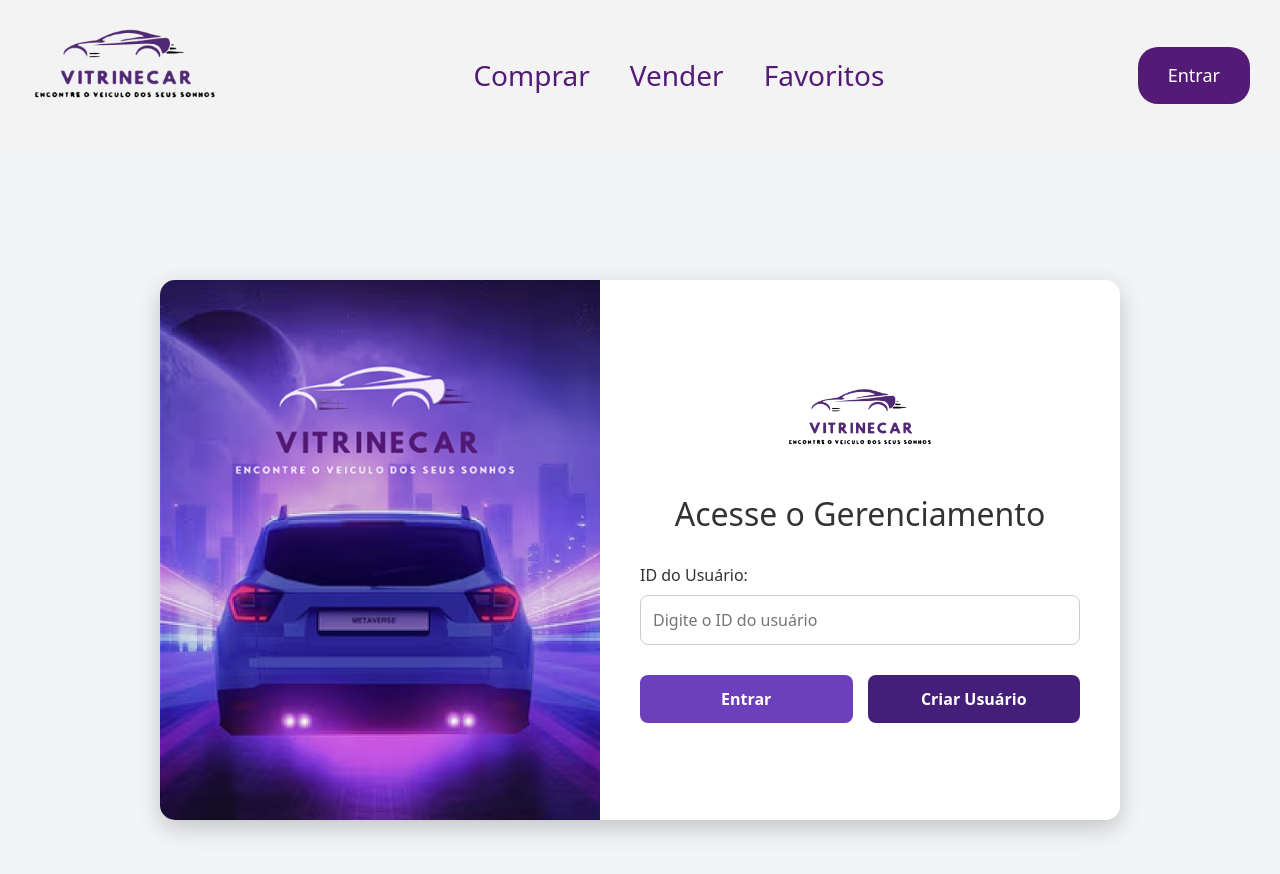
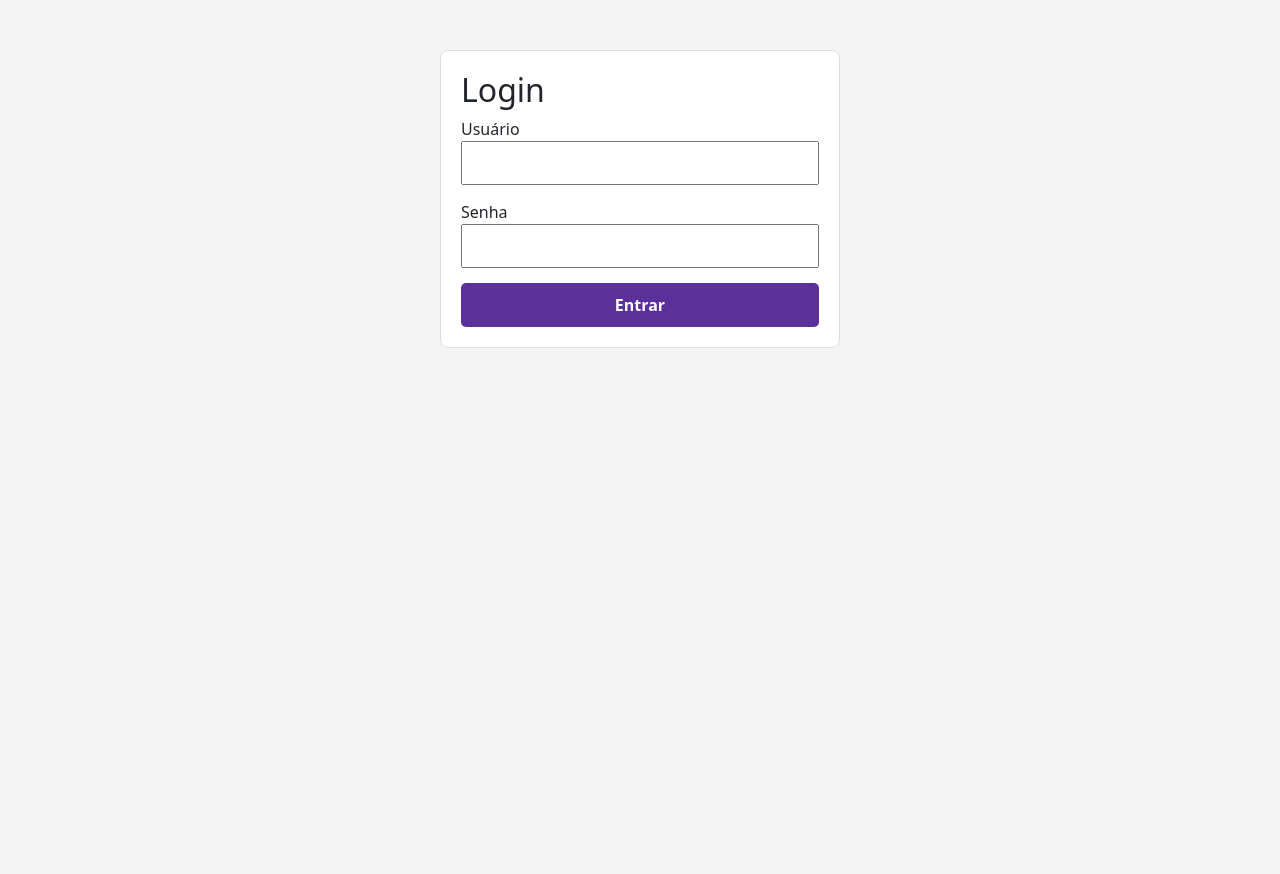
Before and after one commit to nielsonj13/VitrineCar-Front, a Vue app: page /login in a window 1280 px wide. Shown: the top 874 px of the page. After the commit the page ends 800 px from the top, so only its background shows below. Built offline with nearby package versions, Linux system fonts and the light colour scheme.

Commit message:
Implementação do spring security

```diff
--- a/src/Services/http.js
+++ b/src/Services/http.js
@@ -16,4 +16,18 @@
   },
 });
 
+// Interceptor para adicionar o header Authorization em todas as requisições
+const addAuthInterceptor = (apiInstance) => {
+  apiInstance.interceptors.request.use(config => {
+    const token = sessionStorage.getItem("authToken");
+    if (token) {
+      config.headers.Authorization = `Basic ${token}`;
+    }
+    return config;
+  });
+};
+
+addAuthInterceptor(usuarioApi);
+addAuthInterceptor(anuncioApi);
+
 export { usuarioApi, anuncioApi };
--- a/src/router/index.js
+++ b/src/router/index.js
@@ -31,6 +31,7 @@
       path: '/anuncios',
       name: 'TelaAnuncios',
       component: TelaAnuncios,
+      meta: { requiresAuth: true },
     },
     {
       path: '/criaranuncio',
--- a/src/views/TelaLogin.vue
+++ b/src/views/TelaLogin.vue
@@ -1,192 +1,89 @@
 <template>
-  <div>
-    <Navbar />
-    <div class="login-wrapper">
-      <div class="login-box">
-        <div class="login-image">
-          <img src="/logos/imagem_login.png" alt="VitrineCar" />
-        </div>
-
-        <div class="login-form">
-          <img src="/logos/logo_vitrinecar.png" alt="Logo" class="logo" />
-          <h2>Acesse o Gerenciamento</h2>
-
-          <div class="form-group">
-            <label for="usuarioId">ID do Usuário:</label>
-            <input
-              v-model="usuarioId"
-              type="number"
-              id="usuarioId"
-              placeholder="Digite o ID do usuário"
-              required
-            />
-          </div>
-
-          <div class="form-actions">
-            <button @click="buscarUsuario" class="btn-action buscar">Entrar</button>
-            <button @click="redirecionarParaCriar" class="btn-action criar">Criar Usuário</button>
-          </div>
-
-          <div v-if="usuarioBuscado">
-            <h3>Usuário Encontrado:</h3>
-            <p><strong>Nome:</strong> {{ usuarioBuscado.nome }}</p>
-            <p><strong>Email:</strong> {{ usuarioBuscado.email }}</p>
-          </div>
-        </div>
+  <div class="login-container">
+    <h2>Login</h2>
+    <form @submit.prevent="fazerLogin">
+      <div>
+        <label>Usuário</label>
+        <input v-model="username" type="text" required />
       </div>
-    </div>
+      <div>
+        <label>Senha</label>
+        <input v-model="password" type="password" required />
+      </div>
+      <button type="submit">Entrar</button>
+    </form>
+    <p v-if="erro" class="error">{{ erro }}</p>
   </div>
 </template>
 
 <script>
-import Navbar from "../components/NavBar.vue";
-import { usuarioApi } from "../Services/http.js"; // API configurada para usuários
-
 export default {
-  name: "TelaLogin", // Alterado o nome para representar melhor a tela de login
-  components: {
-    Navbar,
-  },
   data() {
     return {
-      usuarioId: "", // Armazena o ID do usuário inserido no login
-      usuarioBuscado: null, // Armazena os dados do usuário encontrado
+      username: "",
+      password: "",
+      erro: null,
     };
   },
   methods: {
-    async buscarUsuario() {
-      // Verifica se o ID do usuário foi preenchido
-      if (!this.usuarioId) {
-        alert("Digite o ID do usuário para entrar.");
-        return;
+    async fazerLogin() {
+      this.erro = null;
+      try {
+        // Codifica em base64 usuário:senha
+        const token = btoa(`${this.username}:${this.password}`);
+
+        // Testa autenticação fazendo uma requisição ao backend
+        const res = await fetch("http://localhost:8080/anuncios", {
+          headers: {
+            Authorization: `Basic ${token}`,
+          },
+        });
+
+        if (!res.ok) {
+          throw new Error("Usuário ou senha inválidos");
+        }
+
+        // Salva token na sessão (ou localStorage) para usar em outras requisições
+        sessionStorage.setItem("authToken", token);
+
+        // Redireciona para a página inicial ou dashboard
+        this.$router.push({ name: "TelaPrincipal" });
+
+      } catch (err) {
+        this.erro = err.message;
       }
-
-      try {
-        // Faz a requisição para a API para buscar o usuário
-        const response = await usuarioApi.get(`/usuarios/${this.usuarioId}`); // Corrigimos o endpoint para /usuarios/{id}
-
-        if (response.data) {
-          this.usuarioBuscado = response.data; // Armazena os dados do usuário encontrado
-          alert("Login bem-sucedido!"); // Exibe mensagem de sucesso
-          // Redireciona o usuário para a página principal após o login bem-sucedido
-          this.$router.push({ name: "TelaDashboard" }); // Troque para o nome correto da sua tela
-        } else {
-          alert("Usuário não encontrado.");
-          this.usuarioBuscado = null; // Reseta os dados do usuário encontrado
-        }
-      } catch (error) {
-        console.error("Erro ao buscar usuário:", error);
-        alert("Usuário não encontrado."); // Exibe mensagem de erro
-        this.usuarioBuscado = null; // Reseta os dados do usuário encontrado
-      }
-    },
-
-    redirecionarParaCriar() {
-      // Redireciona para a página de criação de usuário
-      this.$router.push({
-        name: "TelaCriarUsuario", // Certifique-se de que o nome da rota está correto
-      });
     },
   },
 };
 </script>
 
 <style scoped>
-.login-wrapper {
-  display: flex;
-  justify-content: center;
-  align-items: center;
-  min-height: 100vh;
-  background-color: #f3f4f6;
+.login-container {
+  max-width: 400px;
+  margin: 50px auto;
+  padding: 20px;
+  border: 1px solid #ddd;
+  border-radius: 8px;
+  background: white;
 }
-
-.login-box {
-  display: flex;
-  width: 90%;
-  max-width: 960px;
-  background: white;
-  border-radius: 15px;
-  box-shadow: 0 8px 24px rgba(0, 0, 0, 0.2);
-  overflow: hidden;
-}
-
-.login-image {
-  flex: 1;
-  background-color: #5b3199;
-}
-
-.login-image img {
-  width: 100%;
-  height: 100%;
-  object-fit: cover;
-}
-
-.login-form {
-  flex: 1;
-  padding: 40px;
-  display: flex;
-  flex-direction: column;
-  justify-content: center;
-  background-color: #fff;
-}
-
-.logo {
-  width: 150px;
-  margin: 0 auto 20px;
-}
-
-h2 {
-  text-align: center;
-  margin-bottom: 30px;
-  color: #333;
-}
-
-.form-group {
-  margin-bottom: 20px;
-}
-
-label {
-  display: block;
-  margin-bottom: 8px;
-  color: #333;
-  font-weight: 500;
-}
-
 input {
   width: 100%;
-  padding: 12px;
-  border: 1px solid #ccc;
-  border-radius: 8px;
+  margin-bottom: 15px;
+  padding: 8px;
   font-size: 16px;
 }
-
-.form-actions {
-  display: flex;
-  justify-content: space-between;
-  gap: 15px;
+button {
+  padding: 10px;
+  width: 100%;
+  background-color: #5b3199;
+  color: white;
+  font-weight: bold;
+  border: none;
+  border-radius: 5px;
+  cursor: pointer;
+}
+.error {
+  color: red;
   margin-top: 10px;
 }
-
-.btn-action {
-  flex: 1;
-  padding: 12px;
-  border: none;
-  border-radius: 8px;
-  font-size: 16px;
-  font-weight: 600;
-  cursor: pointer;
-  color: white;
-}
-
-.btn-action.buscar {
-  background-color: #6c3fbc;
-}
-
-.btn-action.criar {
-  background-color: #431f7a;
-}
-
-.btn-action:hover {
-  opacity: 0.9;
-}
 </style>
--- a/src/views/TelaPrincipal.vue
+++ b/src/views/TelaPrincipal.vue
@@ -47,6 +47,7 @@
           </div>
         </div>
       </div>
+      <button @click="logout">Sair</button>
     </div>
   </div>
 </template>
@@ -79,6 +80,12 @@
     };
   },
   methods: {
+
+    logout() {
+      sessionStorage.removeItem("authToken");
+      this.$router.push({ name: "Login" });
+    },
+
     async buscarAnuncios(termo) {
   try {
     if (!termo.trim()) {
```
